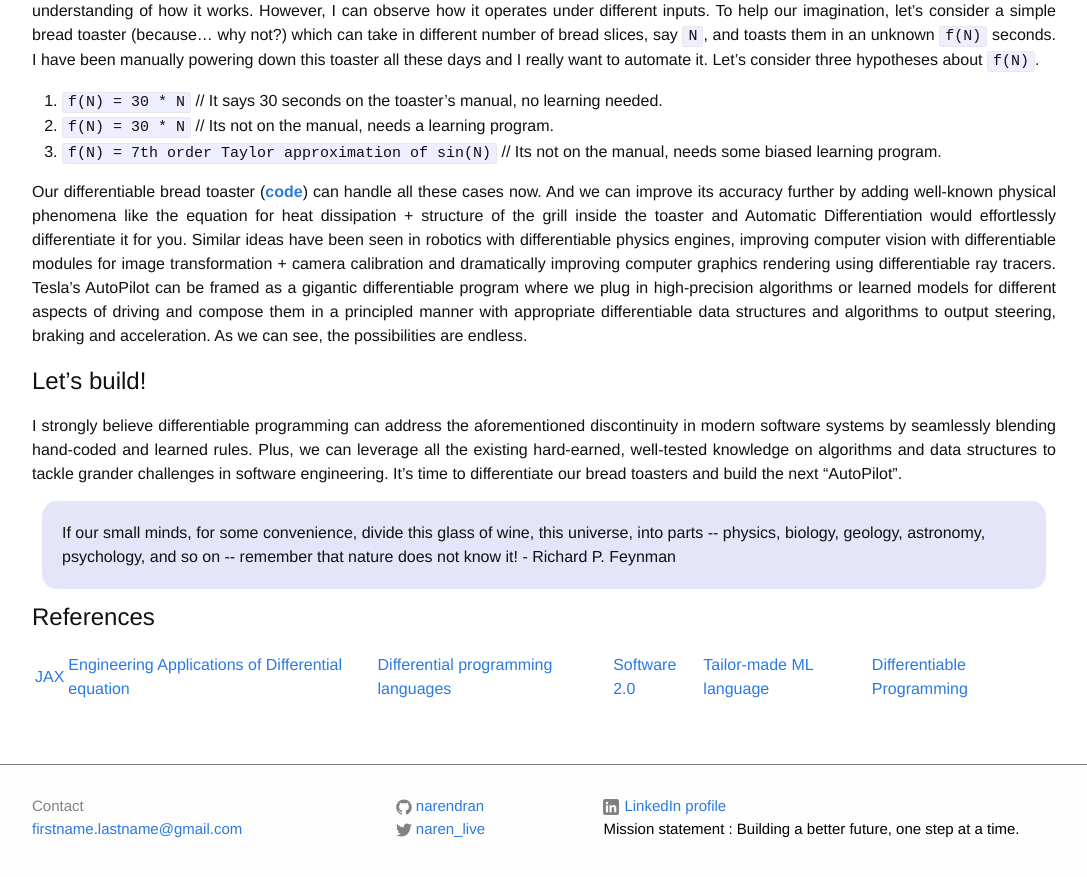
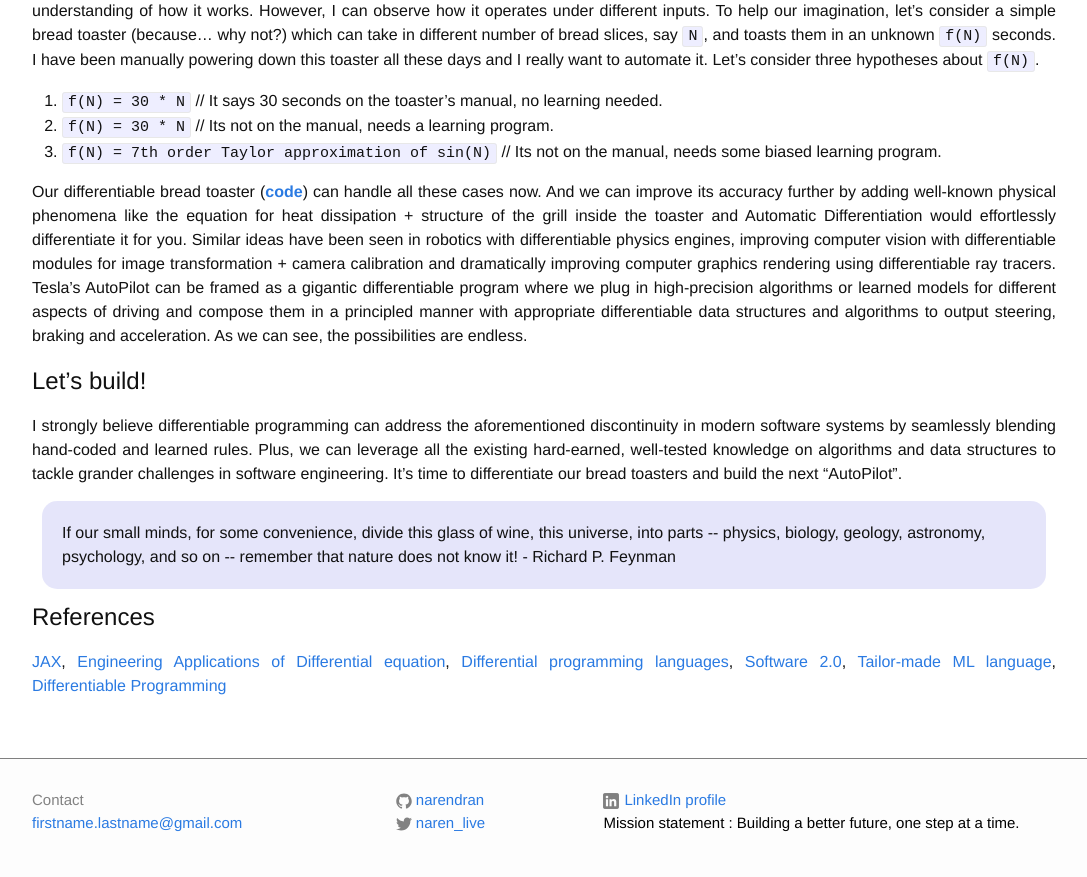
Before and after one commit to narendran/narendran.github.io, a Jekyll site: the page built from _posts/2020-05-06-differentiable-programming.markdown, in a window 1280 px wide and 900 px high, scrolled down 2089 px. Shown: the top 877 px of the window, without its empty margins (96-1183 px from the left). Built offline with Jekyll 4.4.1, drawn with Linux system fonts in a browser that asks for light colours.

Commit message:
Fix references

```diff
--- a/_posts/2020-05-06-differentiable-programming.markdown
+++ b/_posts/2020-05-06-differentiable-programming.markdown
@@ -68,4 +68,4 @@ I strongly believe differentiable programming can address the aforementioned dis
 
 # References
 
-[JAX](https://github.com/google/jax) | [Engineering Applications of Differential equation](https://www.ijaiem.org/Volume6Issue7/IJAIEM-2017-07-13-30.pdf) | [Differential programming languages](https://pages.cpsc.ucalgary.ca/~robin/FMCS/FMCS2019/slides/GordonPlotkin-FMCS2019.pdf) | [Software 2.0](https://medium.com/@karpathy/software-2-0-a64152b37c35) | [Tailor-made ML language](https://julialang.org/blog/2017/12/ml-pl/#what_might_a_tailor-made_ml_language_look_like) | [Differentiable Programming](https://fluxml.ai/2019/02/07/what-is-differentiable-programming.html)
+[JAX](https://github.com/google/jax), [Engineering Applications of Differential equation](https://www.ijaiem.org/Volume6Issue7/IJAIEM-2017-07-13-30.pdf), [Differential programming languages](https://pages.cpsc.ucalgary.ca/~robin/FMCS/FMCS2019/slides/GordonPlotkin-FMCS2019.pdf), [Software 2.0](https://medium.com/@karpathy/software-2-0-a64152b37c35), [Tailor-made ML language](https://julialang.org/blog/2017/12/ml-pl/#what_might_a_tailor-made_ml_language_look_like), [Differentiable Programming](https://fluxml.ai/2019/02/07/what-is-differentiable-programming.html)
```
